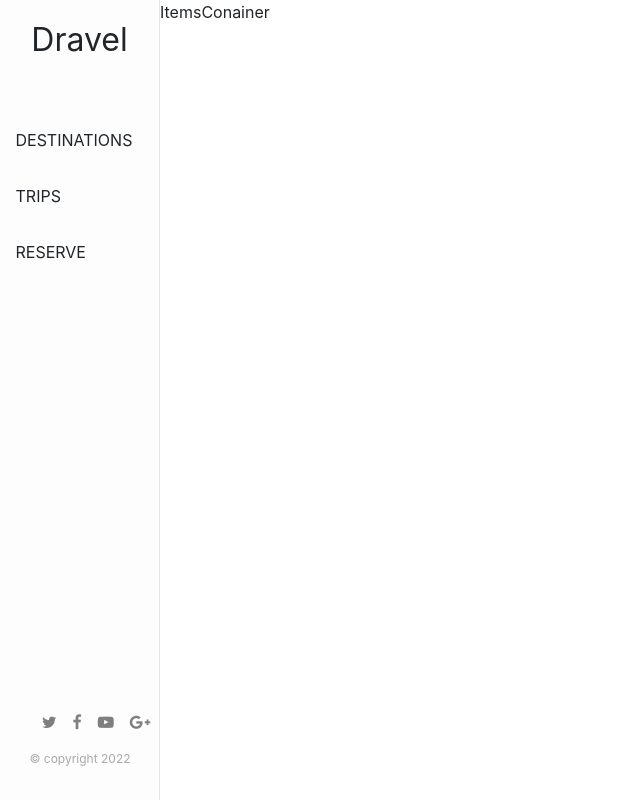
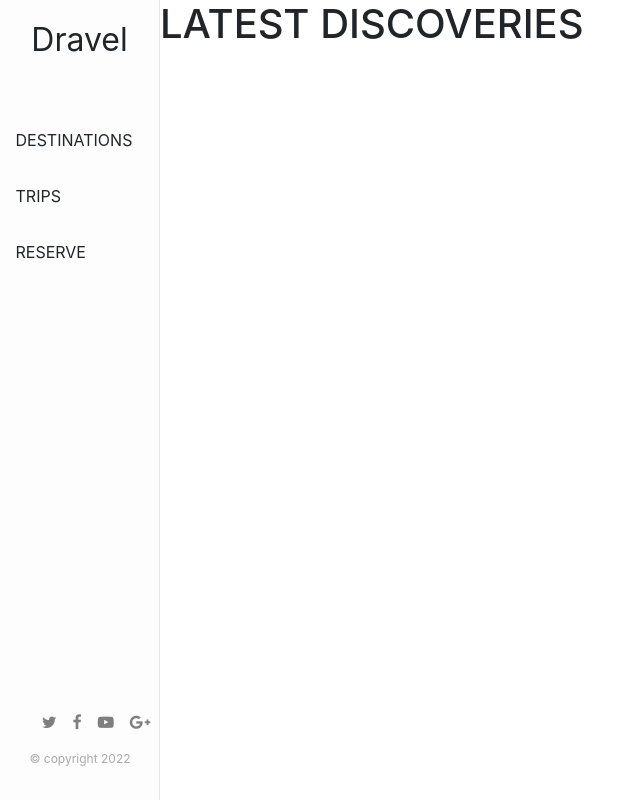
Before and after one commit to billionsjoel/dravel-app, a React (Create React App) app: page /home in a window 1280 px wide. Shown: the whole page, without its empty margins (0-640 px from the left). Built offline with nearby package versions, Linux system fonts and the light colour scheme.

Commit message:
Fix linter issue

```diff
--- a/src/components/homepage/itemsContainer.js
+++ b/src/components/homepage/itemsContainer.js
@@ -1,8 +1,12 @@
 function ItemsConainer() {
   return (
-    <div>
-      ItemsConainer
-    </div>
+    <>
+      <div className="items-container">
+        <div className="item-heading">
+          <h1>LATEST DISCOVERIES</h1>
+        </div>
+      </div>
+    </>
   );
 }
 
```
